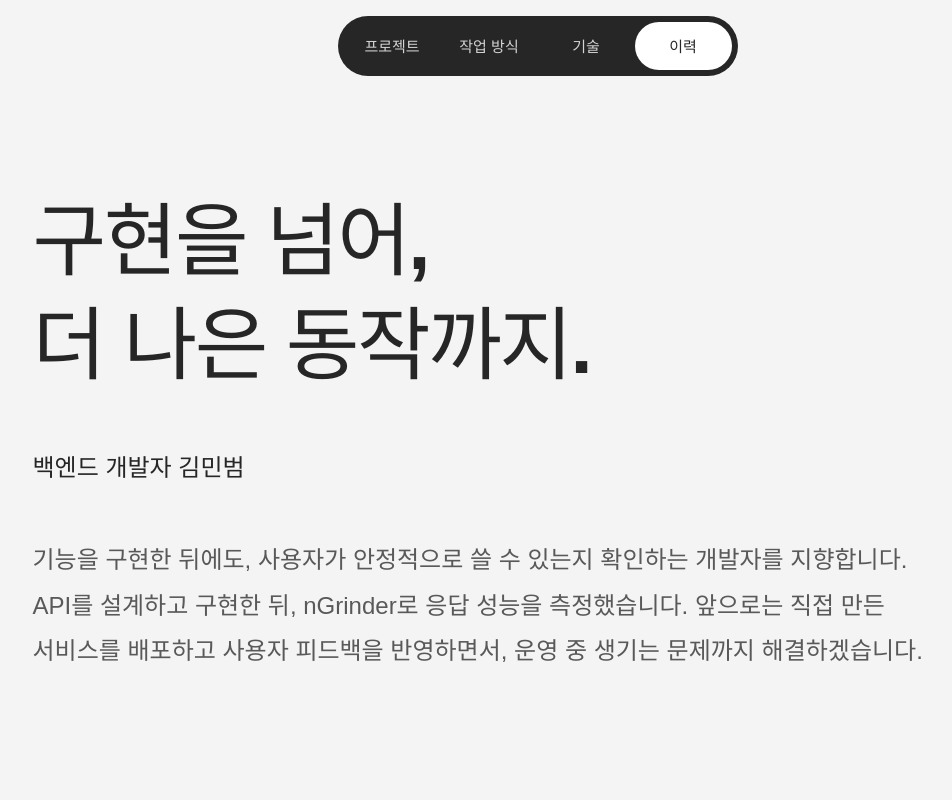
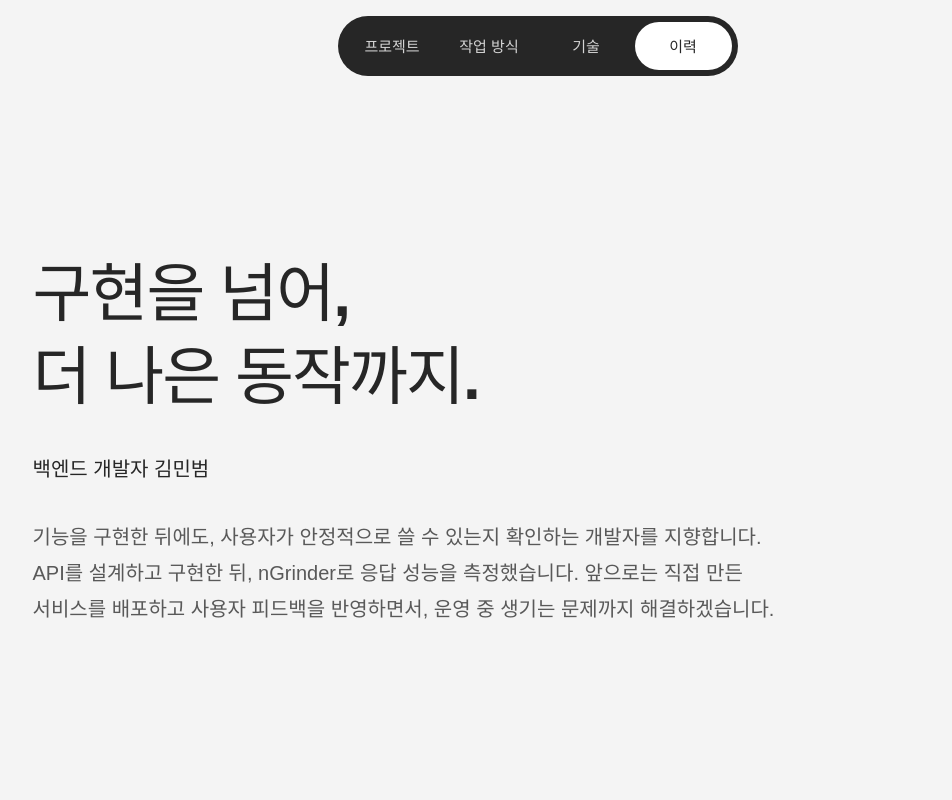
Before and after one commit to MinBeom2/MinBeom2.github.io, a React (Vite) app in the folder portfolio/: page / in a window 1280 px wide. Shown: the top 800 px of the page, without its empty margins (95-1047 px from the left). Built offline with nearby package versions, Linux system fonts and the light colour scheme.

Commit message:
Adjust laptop hero sizing and remove skip link

```diff
--- a/portfolio/src/App.tsx
+++ b/portfolio/src/App.tsx
@@ -523,7 +523,6 @@ export default function App() {
   const { route, closeProject } = useRoute()
   const modalOpen = route.kind !== 'home'
   return <>
-    <a className="skip-link" href="#main">본문으로 이동</a>
     <SiteHeader modalOpen={modalOpen} />
     <main id="main" tabIndex={-1}><HomePage /></main>
     {route.kind !== 'home' && <ProjectModal route={route} onClose={closeProject} />}
--- a/portfolio/src/styles.css
+++ b/portfolio/src/styles.css
@@ -40,8 +40,6 @@ img { height: auto; }
 .container { max-width: var(--max-width); width: calc(100% - var(--page-inset)); margin-inline: auto; }
 #main > .container, .approach-section > .container { max-width: var(--home-max-width); }
 .section-space { padding-block: 72px; }
-.skip-link { position: fixed; top: -90px; left: 16px; z-index: 20; display: inline-flex; align-items: center; min-height: 48px; padding: 10px 20px; background: var(--ink); color: var(--inverse); border-radius: 8px; }
-.skip-link:focus { top: 12px; outline-color: var(--inverse); }
 
 .site-header { position: sticky; top: 16px; z-index: 10; height: 64px; margin-top: 16px; display: flex; justify-content: center; pointer-events: none; }
 .island-nav { position: relative; display: grid; grid-template-columns: repeat(var(--nav-items, 4), minmax(0, 1fr)); width: calc(var(--nav-items, 4) * 100px); max-width: calc(100% - 40px); height: 60px; padding: 6px; border-radius: 999px; background: var(--ink); color: var(--inverse-muted); pointer-events: auto; isolation: isolate; }
@@ -245,10 +243,17 @@ i { display: inline-block; width: 3px; height: 3px; border-radius: 50%; margin:
   .about-section { grid-template-columns: minmax(280px, 1fr) minmax(0, 2fr); }
 }
 
+/* Keep the opening readable on laptops, including shorter browser windows. */
+@media (min-width: 601px) and (max-width: 1999px) {
+  .hero { padding-block: clamp(24px, 4svh, 48px); }
+  .hero-copy { gap: clamp(28px, 4svh, 48px); }
+  .hero h1 { font-size: clamp(44px, min(6vw, 8svh), 96px); }
+  .hero-person, .hero-description { font-size: clamp(20px, calc(2vw - 16px), 24px); }
+  .hero-description { line-height: 1.8; }
+}
+
 @media (min-width: 1101px) and (max-width: 1999px) {
   .island-nav > a { font-size: 15px; }
-  .hero h1 { font-size: clamp(80px, 6vw, 96px); }
-  .hero-person, .hero-description { font-size: 24px; }
 }
 
 /* Wide desktop composition starts above the FHD viewport range. */
```
Also changed, not shown: portfolio/.impeccable/surfaces/src-app-tsx.md, 2 other files (tests, documents, lock files or other folders).
